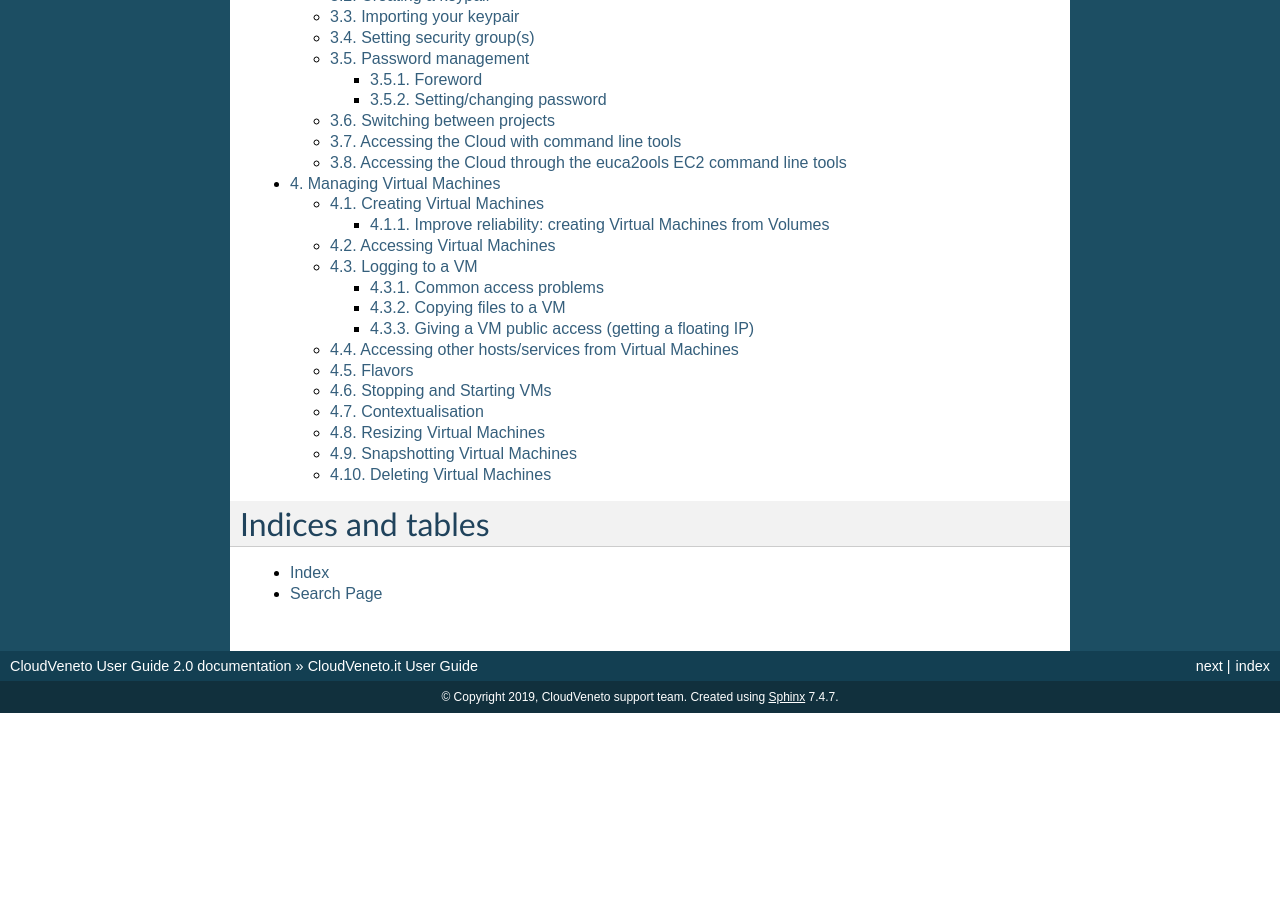
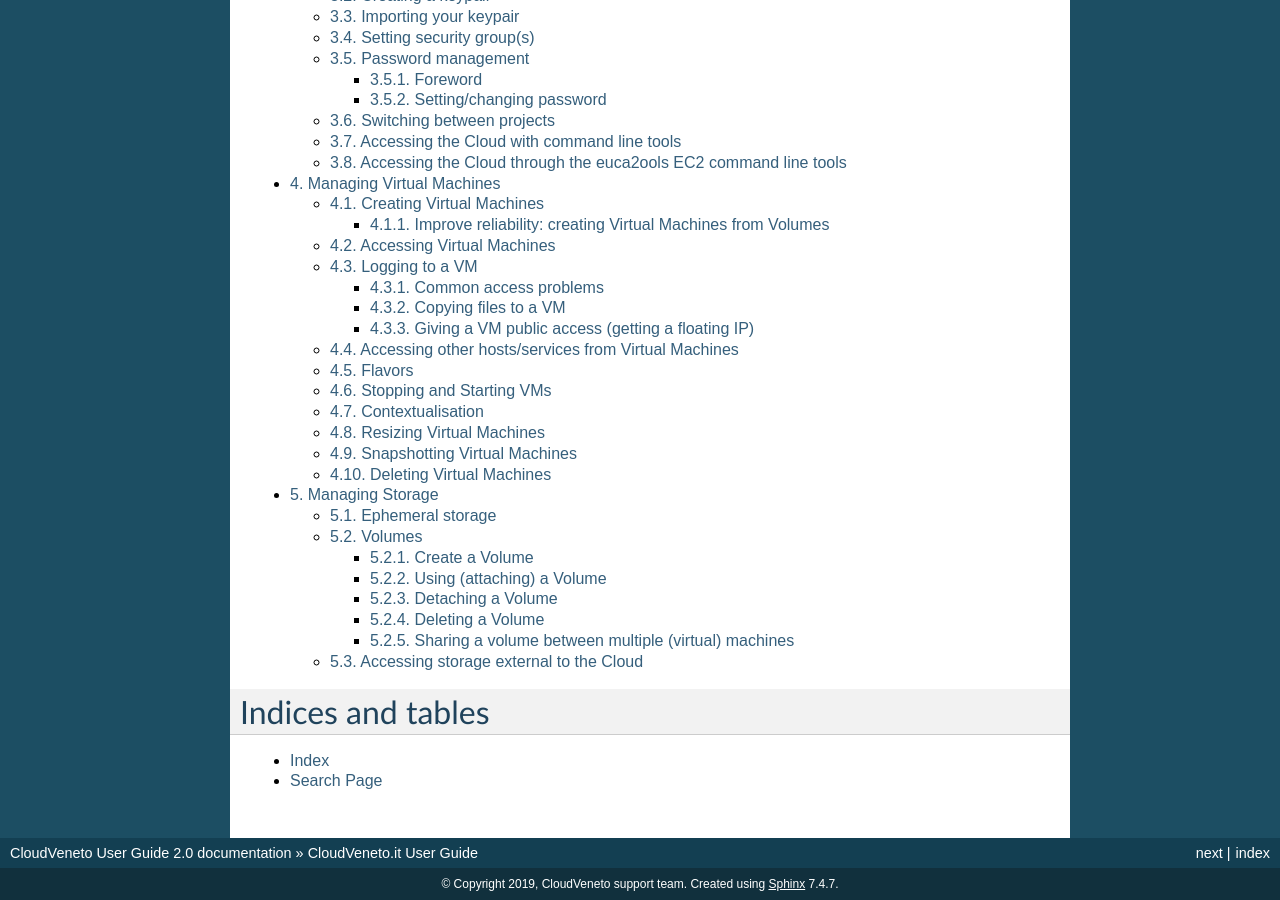
Before and after one commit to marcoverl/CVUserGuide, a Sphinx documentation site: the page built from source/index.rst, in a window 1280 px wide and 900 px high, scrolled down 740 px. Built offline with Sphinx 7.4.7, drawn with Linux system fonts in a browser that asks for light colours; before the commit the page ends 1453 px from its top, so only the background shows below that; some of the changed lines change nothing that is shown.

Commit message:
Revising doc

```diff
--- /dev/null
+++ b/source/ManagingStorage.rst
@@ -0,0 +1,394 @@
+..    include:: <isonum.txt>
+
+
+Managing Storage
+================
+
+There are several ways of handling disk storage in the CloudVeneto:
+
+-  **Ephemeral storage** exists only for the life of a virtual machine
+   instance. It will persist across reboots of the guest operating
+   system but when the instance is deleted so is the associated storage.
+   The size of the ephemeral storage is defined in the virtual machine
+   flavor.
+
+-  **Volumes** are persistent virtualized block devices independent of
+   any particular instance. Volumes may be attached to a single instance
+   at a time, but may be detached or re-attached to a different instance
+   while retaining all data, much like a USB drive. The size of the
+   volume can be selected when it is created within the quota limits for
+   the particular project.
+
+Ephemeral storage
+-----------------
+
+Ephemeral storage exists only for the life of a virtual machine
+instance. It will persist across reboots of the guest operating system
+but when the instance is deleted so is the associated storage. The size
+of the ephemeral storage is defined in the virtual machine flavor.
+
+Among the flavor details (that are listed in the Dashboard when a VM has
+to be launched or can be seen using the *openstack flavor list*
+command), there is an attribute called 'Ephemeral'. When you use a
+flavor with an ephemeral disk size different from zero, the instance is
+booted with an extra virtual disk whose size is indicated by the
+ephemeral value. This ephemeral disk can be useful where you want to
+partition the second disk or have a specific disk configuration which is
+not possible within the system disk configuration.
+
+.. WARNING ::
+    Please note that backups are not performed on ephemeral storage
+    systems.
+
+Volumes
+-------
+
+Volumes are persistent virtualized block devices independent of any
+particular instance. Volumes may be attached to a single instance at a
+time (i.e. not like a distributed filesystem such as Lustre or Gluster),
+but they may be detached or re-attached to a different instance while
+retaining all data, much like a USB drive.
+
+.. WARNING ::
+
+    Please note that backups are not performed on volumes.
+
+Create a Volume
+^^^^^^^^^^^^^^^
+
+The steps to add a Volume are:
+
+Using the Dashboard, click on **Compute** |rarr| **Volumes** and then **Create Volume**. In
+the "Create Volume” window specify the name of the volume (*testvol* in
+the example below) and the desired size (*12 GB* in the example). As
+*Volume Source* specify “No source, empty volume”.
+
+.. image:: ./images/create_volume.png
+   :align: center
+
+Multiple volume types exist, and you need to specify the type to be used
+for the volume to be created.
+
+.. NOTE ::
+    If you are a University of Padova user, please select the
+    **equallogic-unipd** volume type.
+
+    If you are a INFN user, please select the **ceph** volume type (the
+    default) unless you have been told by the cloud administrator to use
+    another volume type.
+
+In general different quotas for the different volume types are set.
+Unfortunately the OpenStack dashboard shows only the overall quota. To
+see the quota per each volume type you need to use the OpenStack CLI (as
+explained in ?) and run the ``cinder quota-usage ${OS_PROJECT_ID}``
+command.
+
+E.g.:
+
+::
+
+
+    $ cinder quota-usage ${OS_PROJECT_ID}
+    +----------------------------+--------+----------+-------+
+    | Type                       | In_use | Reserved | Limit |
+    +----------------------------+--------+----------+-------+
+    | backup_gigabytes           | 0      | 0        | 1000  |
+    | backups                    | 0      | 0        | 10    |
+    | gigabytes                  | 72     | 0        | 400   |
+    | gigabytes_ceph             | 48     | 0        | 200   |
+    | gigabytes_equallogic-unipd | 24     | 0        | 200   |
+    | gigabytes_iscsi-infnpd     | 0      | 0        | 0     |
+    | per_volume_gigabytes       | 0      | 0        | 5000  |
+    | snapshots                  | 0      | 0        | 10    |
+    | snapshots_ceph             | 0      | 0        | -1    |
+    | snapshots_equallogic-unipd | 0      | 0        | -1    |
+    | snapshots_iscsi-infnpd     | 0      | 0        | -1    |
+    | volumes                    | 8      | 0        | 10    |
+    | volumes_ceph               | 4      | 0        | -1    |
+    | volumes_equallogic-unipd   | 4      | 0        | -1    |
+    | volumes_iscsi-infnpd       | 0      | 0        | -1    |
+    +----------------------------+--------+----------+-------+
+    $
+
+In this example the project was given 400 GB. For the ceph and
+equallogic-unipd volume types the quota is 200 GB, while it is not
+possible to create a volume using the iscsi-infnpd volume type.
+
+.. WARNING ::
+    If you try to create a volume using a type for which the quota is
+    over, you will see a generic 'Unable to create volume' error
+    message.
+
+Using (attaching) a Volume
+^^^^^^^^^^^^^^^^^^^^^^^^^^
+
+The new defined volume will appear in the **Volumes** tab.
+
+To attach this volume to an existing instance, click on **Actions** |rarr| **Manage
+Attachments** ...
+
+.. image:: ./images/AttachVolumeToInstance.png
+   :align: center
+
+
+Select the relevant Virtual Machine...
+
+.. image:: ./images/AttachVolumeToInstance1.jpg
+   :align: center
+
+
+...and click on **Attach Volume**.
+
+Log in to the instance and check if the disk has been added:
+
+::
+
+    grep vdb /proc/partitions
+     253       16   12582912 vdb
+
+If needed, create a file system on it (this will scratch the disk!):
+
+::
+
+    mkfs -t ext4 /dev/vdb
+
+Mount the volume:
+
+::
+
+    mount /dev/vdb /mnt
+
+.. NOTE ::
+    Please note that you can attach a volume of yours to an instance
+    created by another user of the same project, but the opposite is not
+    possible: you can't attach a volume created by another user to an
+    instance of yours.
+
+Detaching a Volume
+^^^^^^^^^^^^^^^^^^
+
+To detach a volume from an instance, first of all log into the virtual
+machine that has the volume mounted, and unmount it:
+
+::
+
+    umount /mnt
+
+Then, using the Dashboard, click on **Volumes**, click on
+**More** |rarr| **Manage Attachments** for the relevant volume and select **Detach Volume**. The
+detached volume can then be associated to another VM, as described above
+(you won't have to re-create the file system, otherwise you will lose
+the content of the volume!)
+
+Deleting a Volume
+^^^^^^^^^^^^^^^^^
+
+If a volume is not needed any longer, to completely remove it (note that
+this step cannot be reverted!):
+
+-  if needed, detach the volume from the associated instance
+
+-  using the Dashboard, click on **Compute** |rarr| **Volumes**, select the relevant
+   volume and then select **Delete Volumes**.
+
+Sharing a volume between multiple (virtual) machines
+^^^^^^^^^^^^^^^^^^^^^^^^^^^^^^^^^^^^^^^^^^^^^^^^^^^^
+
+As discussed in ?, a volume may be attached to a single instance.
+However it can be shared with other virtual machines of the Cloud
+(and/or with other hosts) using NFS.
+
+1. **Configure NFS server**
+
+   a. Once a volume has been created, formatted and attached to this
+      instance acting as NFS server, create the mount point and mount
+      the volume on this virtual machine:
+
+      ::
+
+          mkdir /dataNfs
+          mount /dev/sdb /dataNfs
+
+   b. Ensure that on this virtual machine the packages providing the
+      *rpc.nfsd* daemon are installed:
+
+      ::
+
+          # yum whatprovides "*/rpc.nfsd"
+
+          Loaded plugins: dellsysid, fastestmirror
+          Loading mirror speeds from cached hostfile
+           * base: centos.fastbull.org
+           * epel: mirror.23media.de
+           * extras: centos.fastbull.org
+           * updates: fr2.rpmfind.net
+          1:nfs-utils-1.3.0-0.8.el7.x86_64 : NFS utilities and supporting clients and daemons for the kernel NFS server
+          Repo        : base
+          Matched from:
+          Filename    : /usr/sbin/rpc.nfsd
+
+
+
+          1:nfs-utils-1.3.0-0.8.el7.x86_64 : NFS utilities and supporting clients and daemons for the kernel NFS server
+          Repo        : @base
+          Matched from:
+          Filename    : /usr/sbin/rpc.nfsd
+
+          # yum install nfs-utils
+
+   c. Insert the correct export directive in the */etc/exports* file. For
+      example if the volume must be visible in read-only mode to all the
+      virtual machines of the same subnet 10.67.1.\* (check the subnet
+      with the *ifconfig* command) the content of the */etc/exports*
+      file will be:
+
+      ::
+
+          /dataNfs 10.67.1.*(ro,no_root_squash)
+
+      Note that there are no spaces between the '\*' and the '('.
+
+      If the volume must be visible in read-write to all the virtual
+      machines of the same subnet 10.67.1.\*, you might export it using
+      the *async* or *sync* option. In short: async is much faster wrt sync,
+      but can lead to data corruption if the server crashes during write
+      operations (async means that the NFS server will acknowledge data
+      before it's committed to disk, while sync does the opposite: the
+      server will only acknowledge data after it's written out). Sync
+      can be slow in particular when you have to write many files, since
+      the open()/creat() and close() system calls have to wait for the
+      new data to hit disk.
+
+      To export a volume using the async option the */etc/exports* will be
+      something like:
+
+      ::
+
+
+          /dataNfs 10.67.1.*(async,rw,no_root_squash)
+
+      To export a volume using the sync option the */etc/exports* will be
+      something like:
+
+      ::
+
+
+          /dataNfs 10.67.1.*(sync,rw,no_root_squash)
+
+   d. Check the firewall on the virtual machine. Ensure that the other
+      instances have both UDP and TCP access to ports 111, 2049 and 875:
+
+      -  For newer distributions using *firewalld* issue the following
+         commands:
+
+         ::
+
+             firewall-cmd --add-service=nfs
+             firewall-cmd --permanent --add-service=nfs
+
+      -  For older distributions using iptables, the
+         */etc/sysconfig/iptables* file should be something like this:
+
+         ::
+
+             *filter
+             :INPUT ACCEPT [0:0]
+             :FORWARD ACCEPT [0:0]
+             :OUTPUT ACCEPT [0:0]
+             -A INPUT -m state --state ESTABLISHED,RELATED -j ACCEPT
+             -A INPUT -p icmp -j ACCEPT
+             -A INPUT -i lo -j ACCEPT
+             -A INPUT -m state --state NEW -m tcp -p tcp --dport 22 -j ACCEPT
+             -A INPUT -m state --state NEW -m tcp -p tcp --dport 111 -j ACCEPT
+             -A INPUT -m state --state NEW -m udp -p udp --dport 111 -j ACCEPT
+             -A INPUT -m state --state NEW -m tcp -p tcp --dport 875 -j ACCEPT
+             -A INPUT -m state --state NEW -m udp -p udp --dport 875 -j ACCEPT
+             -A INPUT -m state --state NEW -m tcp -p tcp --dport 2049 -j ACCEPT
+             -A INPUT -m state --state NEW -m udp -p udp --dport 2049 -j ACCEPT
+             -A INPUT -j REJECT --reject-with icmp-host-prohibited
+             -A FORWARD -j REJECT --reject-with icmp-host-prohibited
+             COMMIT
+
+         Please remember to restart iptables after any change on that
+         file:
+
+         ::
+
+             service iptables restart
+
+   e. Check the security group (see ?): access to ports 111, 875 and
+      2049 (IPv4 Ingress both TCP and UDP) should be guaranteed:
+
+      .. image:: ./images/AccessAndSecurity.jpg
+         :align: center
+
+
+
+   f. Restart nfs server using:
+
+      ::
+
+          systemctl restart nfs
+
+      or
+
+      ::
+
+          service nfs restart
+
+2. **Configure client machine(s)**
+
+   a. To mount the volume on the other VMs, check that the package
+      providing the *mount.nfs* command is installed:
+
+      ::
+
+          # yum whatprovides "*/mount.nfs"
+          Loaded plugins: dellsysid, fastestmirror
+          Loading mirror speeds from cached hostfile
+           * base: centos.fastbull.org
+           * epel: mirror.23media.de
+           * extras: centos.fastbull.org
+           * updates: fr2.rpmfind.net
+          1:nfs-utils-1.3.0-0.8.el7.x86_64 : NFS utilities and supporting clients and daemons for the kernel NFS server
+          Repo        : base
+          Matched from:
+          Filename    : /sbin/mount.nfs
+
+
+
+          1:nfs-utils-1.3.0-0.8.el7.x86_64 : NFS utilities and supporting clients and daemons for the kernel NFS server
+          Repo        : @base
+          Matched from:
+          Filename    : /sbin/mount.nfs
+
+          # yum install nfs-utils
+
+   b. issue a mount command such as this one (assuming 10.67.1.4 is the
+      NFS server):
+
+      ::
+
+          mount -t nfs 10.67.1.4:/dataNfs /mnt
+
+.. WARNING ::
+    It is highly suggested that the VM acting as NFS server is
+    instantiated with enough resources (at least 2 VCPUs and 4 GB of
+    RAM). Moreover it should be used only for hosting the NFS server
+    (i.e. it shouldn't be used for other activities).
+
+
+.. NOTE ::
+    Please note that this procedure can be used to mount a volume also
+    on hosts outside the Cloud: it is sufficient to specify the IP
+    address of these hosts in the /etc/exports file on the instance
+    acting as NFS server.
+
+Accessing storage external to the Cloud
+---------------------------------------
+
+As explained in ? from an instance of the Cloud by default it is not
+possible to access a host/service hosted in INFN Padova or Legnaro. This
+also means that by default on a virtual machine of the CloudVeneto it is
+not possible to mount a file system exported from a storage server
+hosted in INFN Padova or Legnaro.
--- a/source/index.rst
+++ b/source/index.rst
@@ -24,7 +24,7 @@ Contents:
    Registration
    GettingStarted
    AdminVMs-nocontext
-
+   ManagingStorage
 
 Indices and tables
 ==================
```
Also changed, not shown: source/images/AccessAndSecurity.jpg (added), source/images/AttachVolumeToInstance.png (added), source/images/AttachVolumeToInstance1.jpg (added), source/images/create_volume.png (added).
